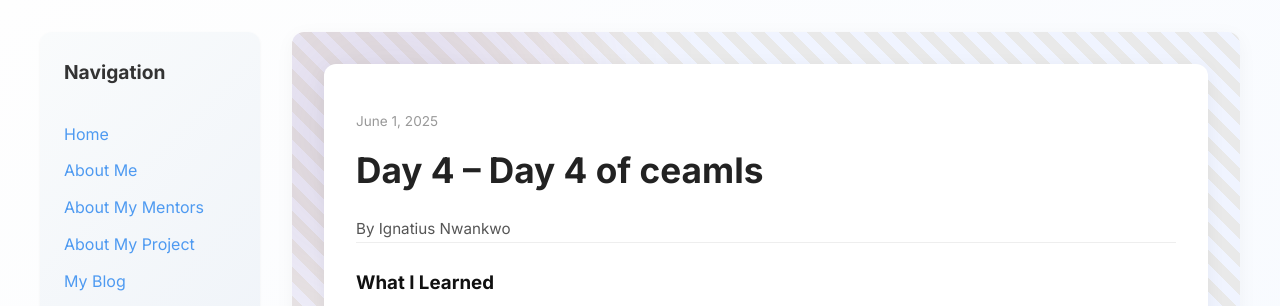
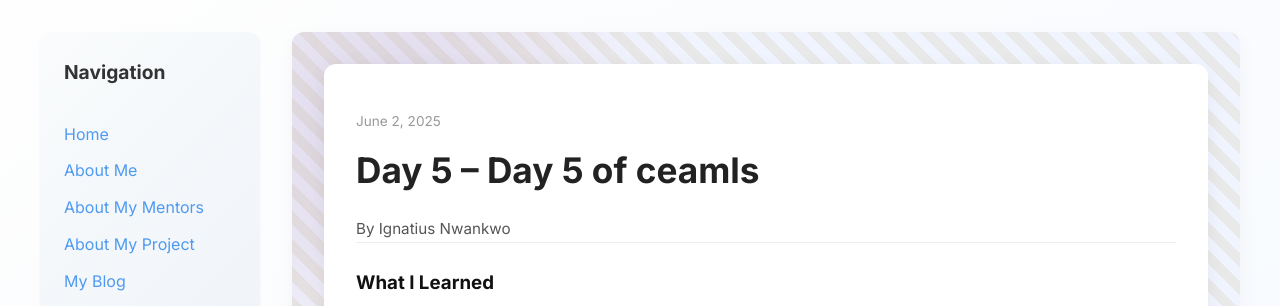
Before and after one commit to toxhi/toxhi.github.io, a Jekyll site: the page built from _posts/2025-06-02-day-5.md, in a window 1280 px wide. Shown: the top 306 px of the page. Built offline with Jekyll 4.4.1, drawn with Linux system fonts in a browser that asks for light colours.

Commit message:
Update and rename 2025-06-02-day-4.md to 2025-06-02-day-5.md

```diff
--- a/_posts/2025-06-02-day-4.md
+++ b/_posts/2025-06-02-day-5.md
@@ -1,7 +1,7 @@
 ---
 layout: post
-title: "Day 4 – Day 4 of ceamls"
-date: 2025-06-01
+title: "Day 5 – Day 5 of ceamls"
+date: 2025-06-02
 author: Ignatius Nwankwo
 permalink: /day4.html
 tags: ["linear forest", "recurrent neural network", "Support vector machines"]
```
